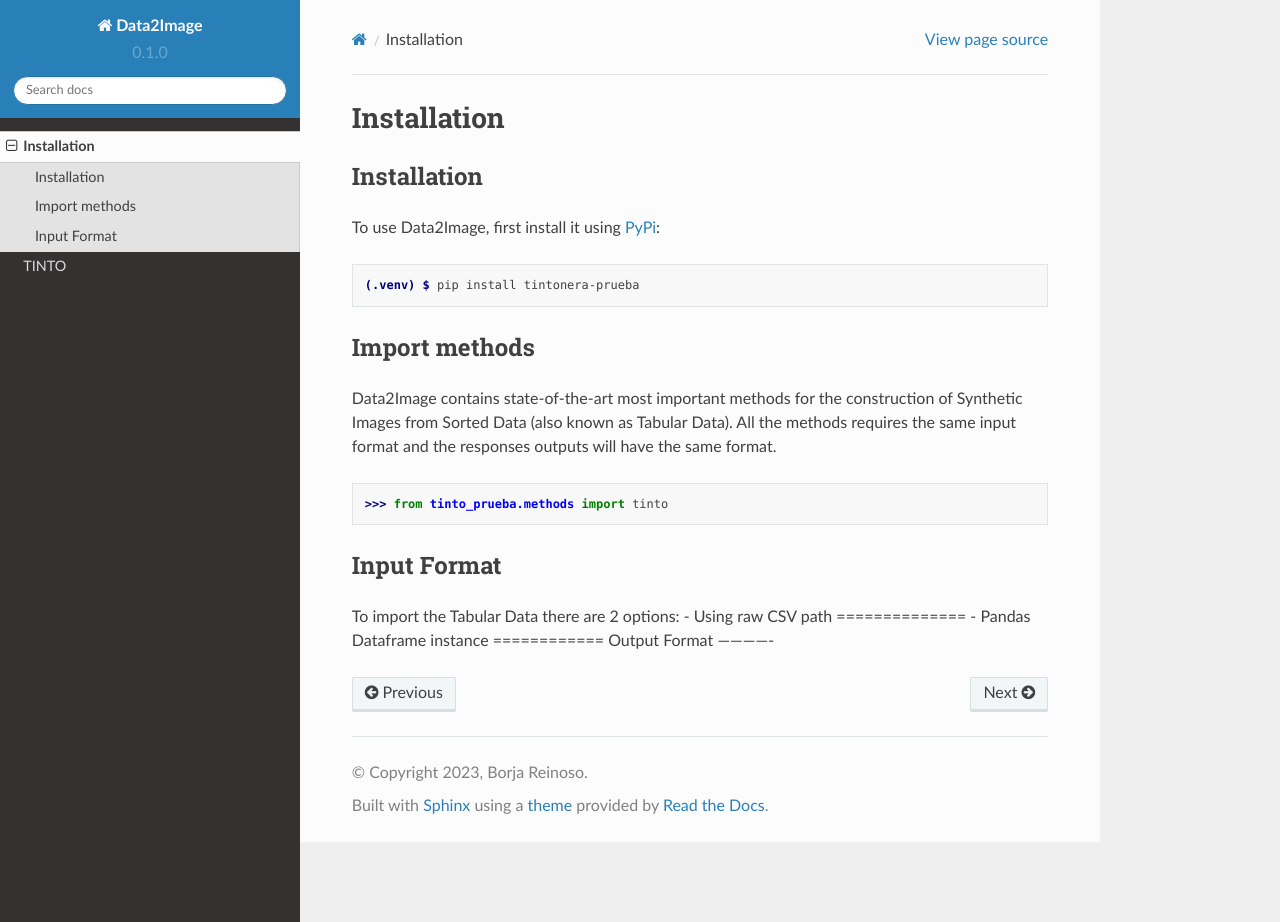
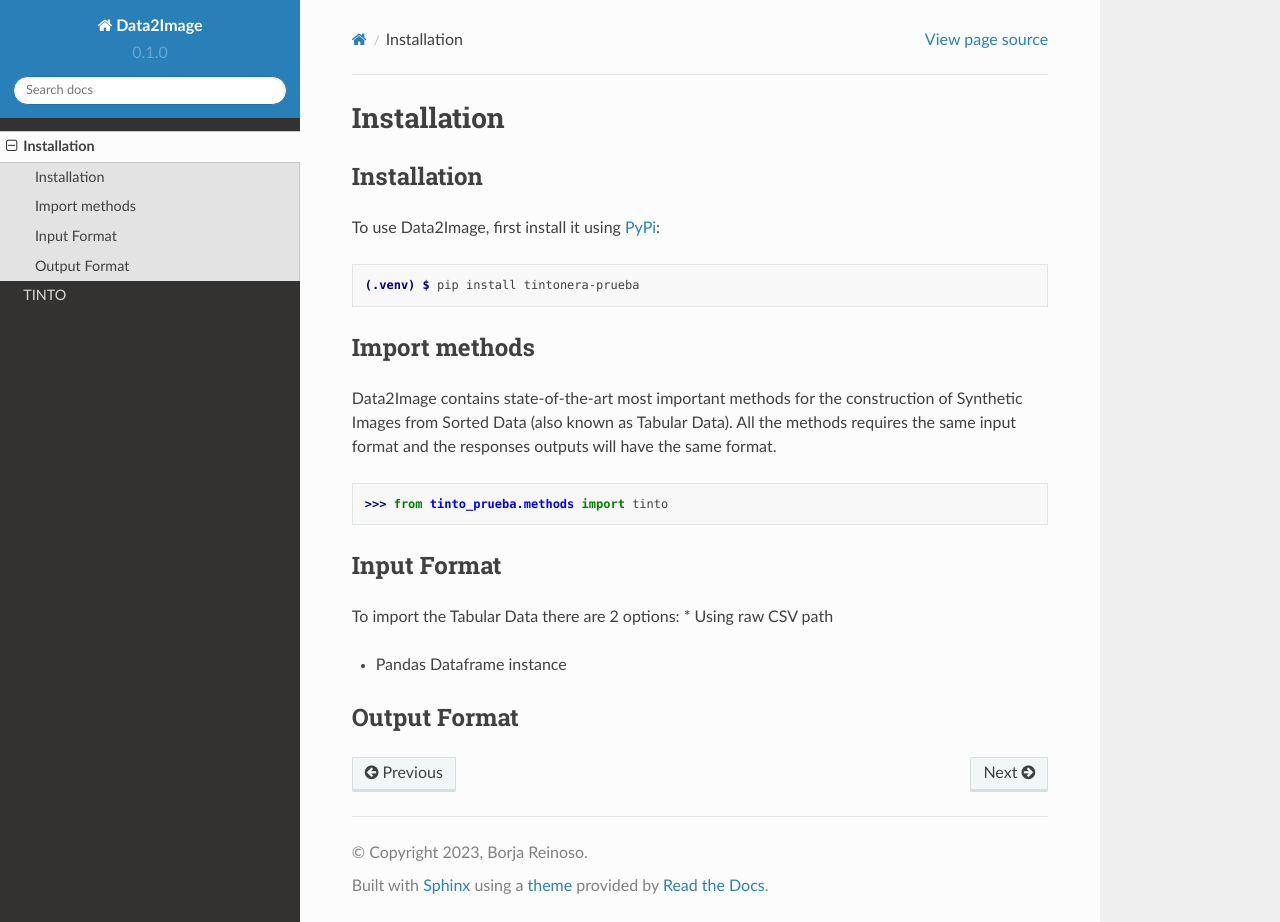
Before and after one commit to oeg-upm/TINTOlib-Documentation, a Sphinx documentation site: the page built from docs/source/installation.rst, in a window 1280 px wide and 922 px high. Built offline with Sphinx 7.4.7 and the Read the Docs theme 2.0.0, drawn with Linux system fonts in a browser that asks for light colours; pages that are not in the unit, such as notebooks, are missing from menus.

```diff
--- a/docs/source/installation.rst
+++ b/docs/source/installation.rst
@@ -22,9 +22,9 @@ Data2Image contains state-of-the-art most important methods for the construction
 Input Format
 ------------
 To import the Tabular Data there are 2 options:
-- Using raw CSV path
-==============
-- Pandas Dataframe instance
-============
+* Using raw CSV path
+
+* Pandas Dataframe instance
+
 Output Format
 -------------
```
